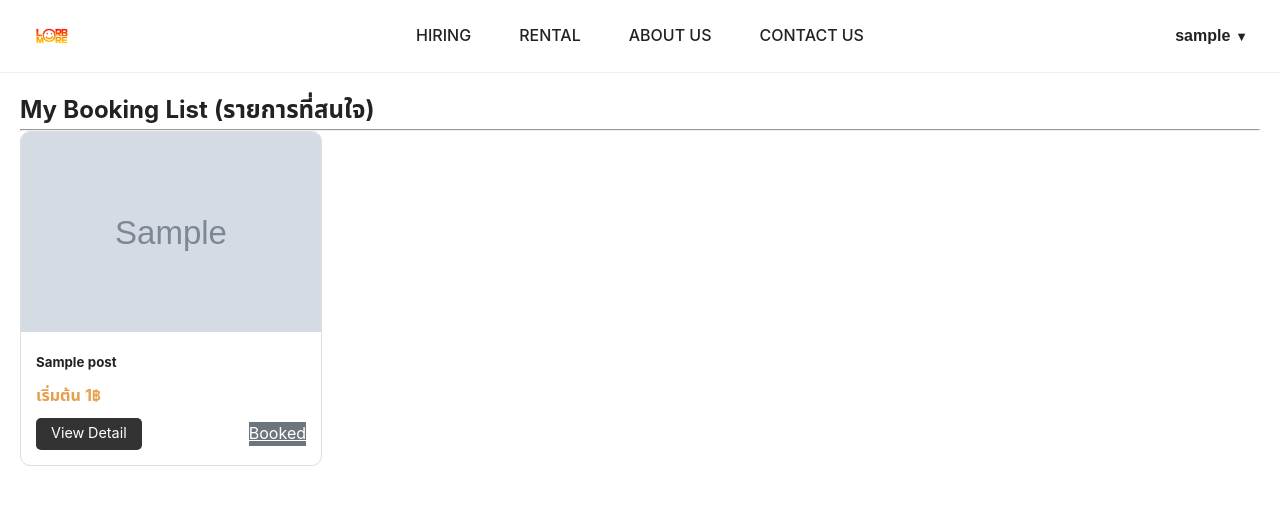
After one commit to athiphat67/LorbMore, a Django app: page /posts/mybooking/ in a window 1280 px wide. The commit adds this page. Shown: the top 505 px of the page. Run offline with Django 5.2, Linux system fonts and the light colour scheme; a user stored in the database is signed in; tables that the repository leaves empty hold one stand-in row (values such as "Sample post"); grey boxes marked "Sample" are stand-in pictures.

Commit message:
update feature booking

```diff
--- /dev/null
+++ b/pages/templates/pages/mybooking.html
@@ -0,0 +1,43 @@
+{% extends "base.html" %}
+{% load static %}
+
+{% block content %}
+<div class="container" style="padding: 20px;">
+    <h2>My Booking List (รายการที่สนใจ)</h2>
+    <hr>
+
+    {% if booking_items %}
+    <div class="booking-grid" style="display: flex; flex-wrap: wrap; gap: 20px;">
+        {% for item in booking_items %}
+        <div class="card"
+            style="width: 300px; border: 1px solid #ddd; border-radius: 10px; overflow: hidden; position: relative;">
+
+            <img src="{{ item.image_url }}" style="width: 100%; height: 200px; object-fit: cover;">
+
+            <div class="card-body" style="padding: 15px;">
+                <h5 style="margin: 0 0 10px 0;">{{ item.title }}</h5>
+                <p style="color: #E89E48; font-weight: bold;">{{ item.price_detail }}</p>
+
+                <div style="display: flex; justify-content: space-between; align-items: center; margin-top: 10px;">
+                    <a href="{% url 'posts:detail_post' item.id %}" class="btn"
+                        style="background-color: #333; color: white; padding: 5px 15px; text-decoration: none; border-radius: 5px; font-size: 0.9rem;">
+                        View Detail
+                    </a>
+
+                    <a href="{% url 'posts:toggle_booking' item.id %}" class="card__button"
+                        style="background-color: {% if item.is_booked %}#6c757d{% else %}#E89E48{% endif %}; border: none; color: white;">
+
+                        {% if item.is_booked %}
+                        Booked {% else %}
+                        Booking {% endif %}
+                    </a>
+                </div>
+            </div>
+        </div>
+        {% endfor %}
+    </div>
+    {% else %}
+    <p style="color: #888; text-align: center; margin-top: 50px;">คุณยังไม่มีรายการที่ Booking ไว้</p>
+    {% endif %}
+</div>
+{% endblock %}
--- a/pages/templates/pages/navbar.html
+++ b/pages/templates/pages/navbar.html
@@ -40,6 +40,7 @@
       <div class="dropdown-content">
           <a href="{% url 'profile_detail' user.username %}">Profile</a>
           <a href="{% url 'posts:mypost' %}">My Posts</a>
+          <a href="{% url 'posts:mybooking' %}">My Bookings</a>
           <hr>
           <form action="{% url 'logout' %}" method="post">
               {% csrf_token %}
--- a/posts/models.py
+++ b/posts/models.py
@@ -50,6 +50,7 @@ class Post(models.Model):
     )
 
     categories = models.ManyToManyField(Category, related_name="posts", blank=True)
+    bookings = models.ManyToManyField(User, related_name='booked_posts', blank=True)
 
     def __str__(self):
         # กำหนดให้ Django Admin แสดงผลด้วยฟิลด์ 'title'
--- a/posts/urls.py
+++ b/posts/urls.py
@@ -14,4 +14,7 @@ urlpatterns = [
     path('post/edit/<int:post_id>/', views.edit_post_view, name='edit_post'),
     path('post/delete/<int:post_id>/', views.delete_post_view, name='delete_post'),
     path('post/<int:post_id>/review/', views.add_review_view, name='add_review'),
+    path('mybooking/', views.my_booking_view, name='mybooking'),
+    path('post/<int:post_id>/booking/', views.toggle_booking_view, name='toggle_booking'),
+
 ]
--- a/posts/views.py
+++ b/posts/views.py
@@ -24,7 +24,7 @@ def hiring_page_view(request):
 
     # ดึงข้อมูล "หน้า" ที่ถูกต้องมา
     page_obj = paginator.get_page(page_number)
-    formatted_items = [_format_post_data(post) for post in page_obj]
+    formatted_items = [_format_post_data(post, request.user) for post in page_obj]
 
     context = {
         "hiring_items": formatted_items,
@@ -49,7 +49,7 @@ def rental_page_view(request):
 
     # ดึงข้อมูล "หน้า" ที่ถูกต้องมา
     page_obj = paginator.get_page(page_number)
-    formatted_items = [_format_post_data(post) for post in page_obj]
+    formatted_items = [_format_post_data(post, request.user) for post in page_obj]
 
     context = {
         "rental_items": formatted_items,
@@ -59,7 +59,7 @@ def rental_page_view(request):
 
 
 # ฟังก์ชันช่วยในการแปลงข้อมูลจาก ORM object เป็น Dict
-def _format_post_data(post):
+def _format_post_data(post, user=None):
     """
     ฟังก์ชันช่วยแปลงข้อมูลจาก ORM Object -> Dict
     เพื่อส่งต่อไปยัง Template (HTML)
@@ -79,6 +79,11 @@ def _format_post_data(post):
     elif isinstance(post, RentalPost):
         price_detail = f"เริ่มต้น {post.pricePerDay:,}฿/วัน"
 
+    is_booked = False
+    if user and user.is_authenticated:
+        # เช็คว่า id ของ user นี้ อยู่ใน list bookings ของโพสต์นี้ไหม
+        is_booked = post.bookings.filter(id=user.id).exists()
+
     # ส่งค่าในรูป Dic กลับไป
     return {
         "id": post.id,
@@ -88,6 +93,7 @@ def _format_post_data(post):
         "count_reviews": post.count_reviews,
         "avg_rating": post.avg_rating,
         "price_detail": price_detail,
+        "is_booked": is_booked,
     }
 
 
@@ -122,6 +128,7 @@ def detail_post_view(request, post_id):
         "skills": skills_list,
         "categories": post.categories.all(),
         "is_hiring": is_hiring,
+
     }
 
     return render(request, "pages/detail_post.html", context)
@@ -306,3 +313,48 @@ def add_review_view(request, post_id):
 
     # ถ้าไม่ใช่ POST ให้ redirect กลับไปหน้า post detail เลย
     return redirect("posts:detail_post", post_id=post.id)
+
+@login_required
+def toggle_booking_view(request, post_id):
+    post = get_object_or_404(Post, pk=post_id)
+
+    # เช็คว่า user จองไปหรือยัง
+    if post.bookings.filter(id=request.user.id).exists():
+        post.bookings.remove(request.user) # ถ้ามีแล้ว ให้ลบออก (Un-book)
+    else:
+        post.bookings.add(request.user)    # ถ้ายังไม่มี ให้เพิ่ม (Book)
+
+    # Redirect กลับไปหน้าเดิมที่ user กดมา
+    return redirect(request.META.get('HTTP_REFERER', 'posts:hiring'))
+
+@login_required
+def my_booking_view(request):
+    user = request.user
+
+    # ดึง Media มารอไว้
+    posts_with_media = Prefetch("media", queryset=Media.objects.all(), to_attr="images")
+
+    # ดึงโพสต์ที่ user นี้อยู่ใน field bookings
+    # ต้อง select_related hiringpost/rentalpost เพื่อให้แยกประเภทได้ตอน format
+    booked_posts = Post.objects.filter(bookings=user).select_related(
+        'hiringpost', 'rentalpost'
+    ).prefetch_related(posts_with_media).order_by('-id')
+
+    # แปลงข้อมูล (ดึง instance ลูก hiring/rental ออกมาส่งให้ format)
+    formatted_items = []
+    for post in booked_posts:
+        # ต้องแปลงเป็น HiringPost หรือ RentalPost object ก่อนส่งเข้า format
+        actual_post = post
+        if hasattr(post, 'hiringpost'):
+            actual_post = post.hiringpost
+        elif hasattr(post, 'rentalpost'):
+            actual_post = post.rentalpost
+        if hasattr(post, 'images'):
+            actual_post.images = post.images
+
+        formatted_items.append(_format_post_data(actual_post, user))
+
+    context = {
+        "booking_items": formatted_items,
+    }
+    return render(request, "pages/mybooking.html", context)
```
Also changed, not shown: pages/templates/pages/hiring.html (+14 -3 lines), pages/templates/pages/rental.html (+15 -2 lines), posts/migrations/0010_post_bookings.py (added).
